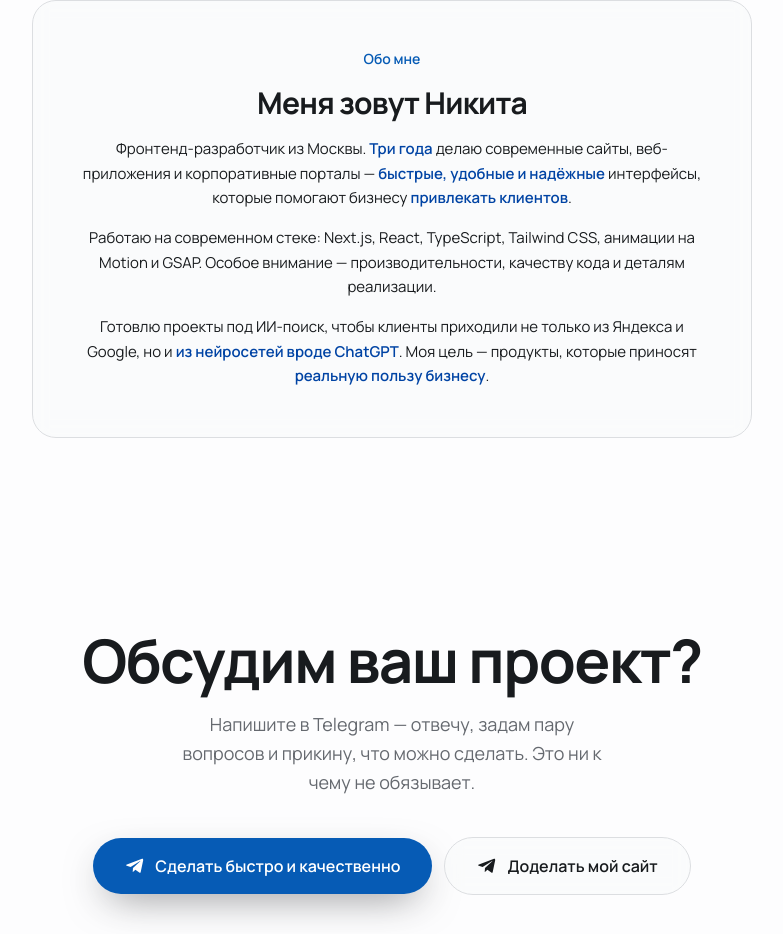
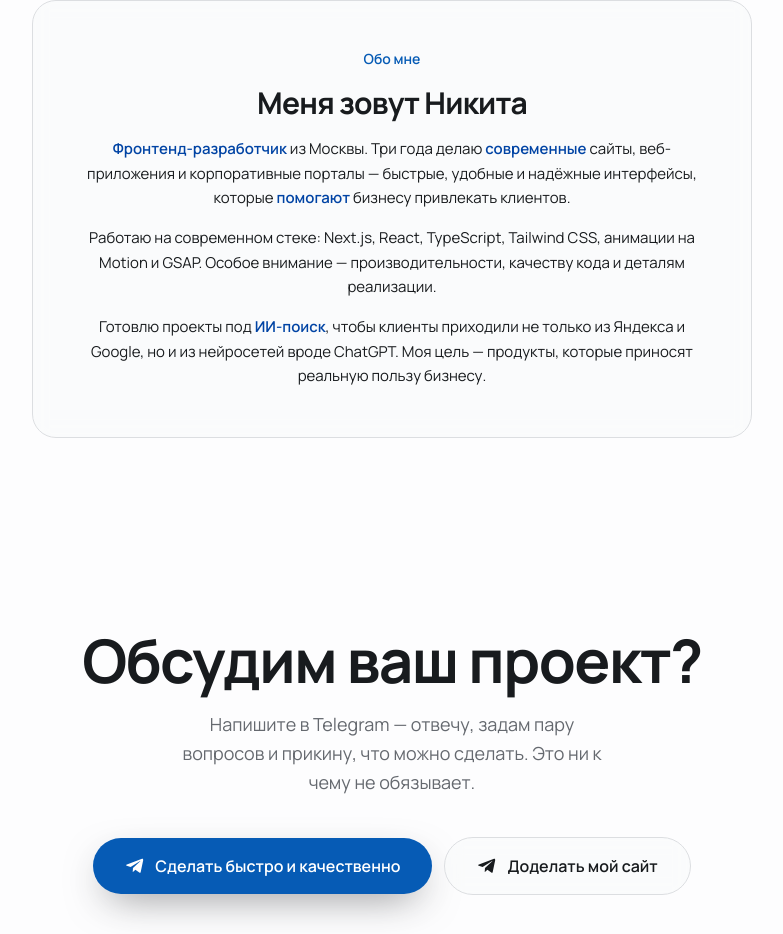
Before and after one commit to Nkey666/nkeydesign, a Next.js app: page / in a window 1280 px wide. Shown: the part 5686-6620 px from the top of the page, without its empty margins (248-1031 px from the left). Built offline with nearby package versions, Linux system fonts and the light colour scheme; no server answers.

Commit message:
About: emphasize only Фронтенд-разработчик/современные/помогают/ИИ-поиск

```diff
--- a/components/site/about-specialist.tsx
+++ b/components/site/about-specialist.tsx
@@ -15,14 +15,15 @@ export function AboutSpecialist() {
         </h2>
         <div className="mx-auto mt-4 max-w-2xl space-y-4 text-[15px] leading-relaxed text-fg">
           <p>
-            Фронтенд-разработчик из Москвы.{" "}
-            <span className="font-semibold text-brand-strong">Три года</span> делаю
-            современные сайты, веб-приложения и корпоративные порталы —{" "}
             <span className="font-semibold text-brand-strong">
-              быстрые, удобные и надёжные
+              Фронтенд-разработчик
             </span>{" "}
-            интерфейсы, которые помогают бизнесу{" "}
-            <span className="font-semibold text-brand-strong">привлекать клиентов</span>.
+            из Москвы. Три года делаю{" "}
+            <span className="font-semibold text-brand-strong">современные</span>{" "}
+            сайты, веб-приложения и корпоративные порталы — быстрые, удобные и
+            надёжные интерфейсы, которые{" "}
+            <span className="font-semibold text-brand-strong">помогают</span>{" "}
+            бизнесу привлекать клиентов.
           </p>
           <p>
             Работаю на современном стеке: Next.js, React, TypeScript, Tailwind
@@ -30,13 +31,11 @@ export function AboutSpecialist() {
             качеству кода и деталям реализации.
           </p>
           <p>
-            Готовлю проекты под ИИ-поиск, чтобы клиенты приходили не только из
-            Яндекса и Google, но и{" "}
-            <span className="font-semibold text-brand-strong">
-              из нейросетей вроде ChatGPT
-            </span>
-            . Моя цель — продукты, которые приносят{" "}
-            <span className="font-semibold text-brand-strong">реальную пользу бизнесу</span>.
+            Готовлю проекты под{" "}
+            <span className="font-semibold text-brand-strong">ИИ-поиск</span>,
+            чтобы клиенты приходили не только из Яндекса и Google, но и из
+            нейросетей вроде ChatGPT. Моя цель — продукты, которые приносят
+            реальную пользу бизнесу.
           </p>
         </div>
       </SpotlightCard>
```
